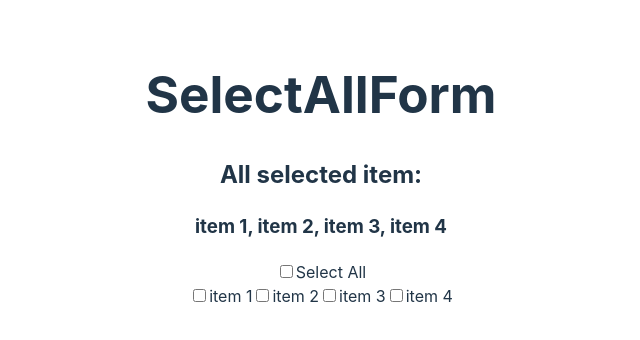
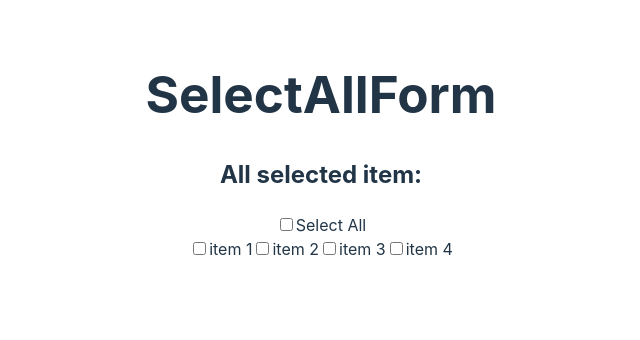
Before and after one commit to felixchen3674/react04292024, a React (Vite) app in the folder homework/react_homework/: page / in a window 1280 px wide. Shown: the top 340 px of the page, without its empty margins (319-959 px from the left). Built offline with nearby package versions, Linux system fonts and the light colour scheme.

Commit message:
minor changes

```diff
--- a/homework/react_homework/src/day14_practice/SelectAllForm/index.tsx
+++ b/homework/react_homework/src/day14_practice/SelectAllForm/index.tsx
@@ -78,12 +78,17 @@ export default function SelectAllForm() {
     // }
   };
 
+  const itemsToDisplay = items
+    .filter((item) => item.checked)
+    .map((item) => item.name)
+    .join(", ");
+
   return (
     <div>
       <h1>SelectAllForm</h1>
       <div>
         <h2>All selected item:</h2>
-        <h3>{items.map((item) => item.name).join(", ")}</h3>
+        <h3>{itemsToDisplay}</h3>
 
         <Checkbox
           onChange={handleSelectAll}
@@ -95,6 +100,7 @@ export default function SelectAllForm() {
           {items.map((item) => {
             return (
               <Checkbox
+                key={item.id}
                 onChange={() => handleCheckItem(item.id)}
                 checked={item.checked}
                 label={item.name}
```
